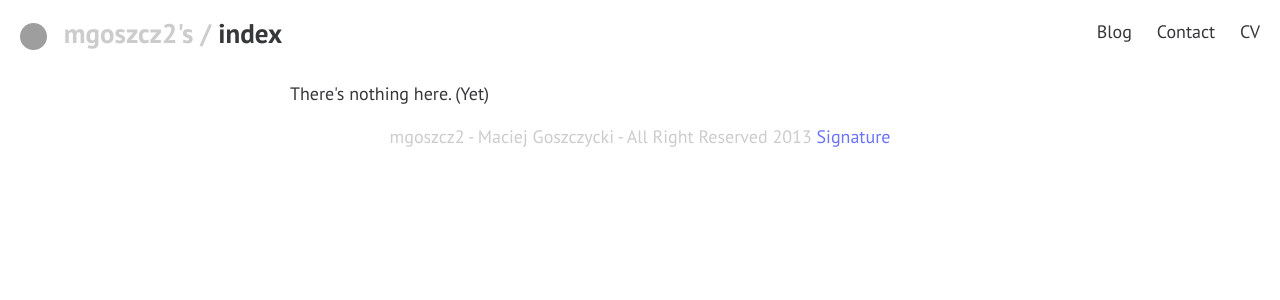
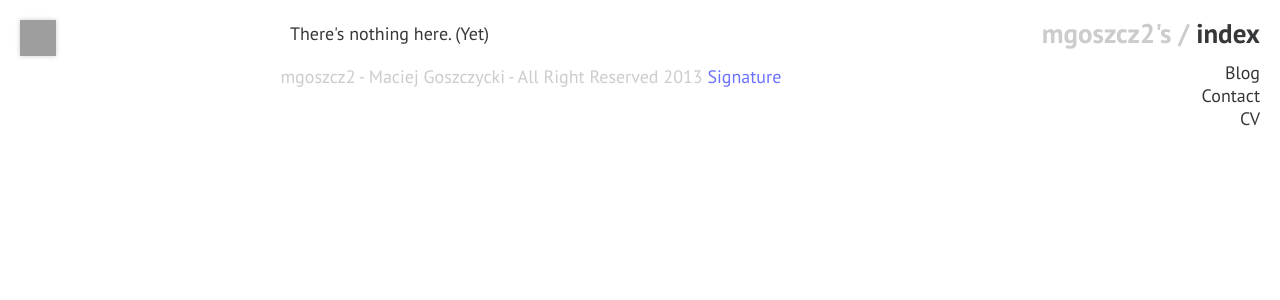
Before and after one commit to maciej-irl/maciej-irl.github.io, a Jekyll site: the page built from index.html, in a window 1280 px wide. Shown: the top 300 px of the page. Built offline with Jekyll 4.4.1, drawn with Linux system fonts in a browser that asks for light colours; Markdown is read by kramdown in place of the engine named in the settings; grey boxes are pictures that could not be loaded.

Commit message:
Revamped nav
* More comments in the css
* Js removed

```diff
--- a/_layouts/default.html
+++ b/_layouts/default.html
@@ -10,9 +10,9 @@
         <link href="http://fonts.googleapis.com/css?family=PT+Sans:400,700|PT+Serif:400,700" rel="stylesheet" type="text/css">
     </head>
     <body>
+      <a href="/"><img id="brand" src="http://www.gravatar.com/avatar/64ce0ac7d44d2076d23b21ac62214970.png"></a>
       <nav>
         <a href="/"><h1>
-          <img src="http://www.gravatar.com/avatar/64ce0ac7d44d2076d23b21ac62214970.png"></img>
           mgoszcz2's / <span>{{ page.kind }}</span>
         </h1></a>
         <div>
@@ -28,6 +28,5 @@
         mgoszcz2 - Maciej Goszczycki - All Right Reserved 2013
         <a href="https://gist.github.com/mgoszcz2/6661907">Signature</a>
       </footer>
-      <script src="/js/main.js"></script>
     </body>
 </html>
--- a/css/main.css
+++ b/css/main.css
@@ -1,10 +1,10 @@
-/* Reset all*/
+/* Reset all */
 * {
   margin: 0;
   padding: 0;
 }
 
-/* Body*/
+/* Body */
 body {
   font: 18px 'PT Sans', sans-serif;
   color: #353738;
@@ -12,13 +12,14 @@ body {
   padding: auto;
 }
 
-/* Nice spacing*/
+/* Nice spacing */
 article {
   line-height: 1.5em;
   max-width: 700px;
-  margin: 80px auto 0;
+  margin: 0 auto;
 }
 
+/* Better h1 in article */
 article h1 {
   margin: 0 0 1em;
 }
@@ -38,76 +39,96 @@ h6 {
   line-height: 1em;
 }
 
-/*Clear fix*/
+/* Image thingy */
+body > a img {
+  transition: width 0.3s;
+  -moz-transition: box-shadow 0.3s;
+  -webkit-transition: box-shadow 0.3s;
+  -o-transition: box-shadow 0.3s;
+  box-shadow: 0 0 5px #cccccc;
+  width: 2em;
+  height: 2em;
+}
+
+body > a img:hover {
+  box-shadow: 0 0 10px 1px #cccccc;
+}
+
+/* Move nav to right */
+nav {
+  float: right;
+}
+
+/* Clear fix nav */
 nav:after {
   content: "";
   display: table;
   clear: both;
 }
 
-nav {
-  position: fixed;
-  top: 0;
-  left: 0;
-  width: 100%;
-  background: #ffffff;
-  background: rgba(255, 255, 255, 0.95);
-  padding: 20px;
-  -webkit-box-sizing: border-box;
-  -moz-box-sizing: border-box;
-  box-sizing: border-box;
+/* Nav link to right too */
+nav div {
+  text-align: right;
 }
 
-nav.scrolled {
-  box-shadow: 0 -4px 20px #cccccc;
+
+/* Blog branding */
+nav h1 {
+  font-size: 1.5em;
+  color: #cccccc;
+  font-family: 'PT Sans', sans-serif;
+  margin: 0 0 0.5em;
 }
 
-/* Blog branding*/
-nav h1 {
-  font-size: 1.5em;
-  text-align: left;
-  color: #cccccc;
-  font-family: 'PT Sans', sans-serif;
-  float: left;
-  margin: 0;
-}
-
-/* The /<stuff> part*/
+/* The /<stuff> part */
 nav h1 span {
   color: #353738;
 }
 
-/* Full color on hover*/
+/* Full color on hover */
 nav h1:hover {
   color: #353738;
 }
 
-nav img {
-  width: 1em;
-  height: 1em;
-  border-radius: 50%;
-  vertical-align: middle;
-  margin-right: 10px;
+/* No underline on the branding */
+nav > a:hover {
+  text-decoration: none;
 }
 
-@media all and (max-width: 450px) {
-  nav img {
-    display: none;
-  }
-}
-
-/* Nav is on right and spaced - http://stackoverflow.com/a/8185290/1219515*/
-nav div a + a {
-  margin-left: 20px;
+/* Center image */
+body > a {
+  position: fixed;
+  top: 20px;
+  left 20px;
 }
 
 /* Nav a effects*/
 nav div a {
   color: #353738;
+  display: block;
 }
 
-nav div {
-  float: right;
+/* Move nav to the center */
+@media all and (max-width: 900px) {
+  nav {
+    float: none;
+    text-align: center;
+  }
+
+  nav div {
+    text-align: center;
+    margin-bottom: 1em;
+  }
+}
+
+/* Move image to center */
+@media all and (max-width: 400px) {
+  body > a {
+    position: static;
+    display: block;
+    text-align: center;
+    margin-bottom: 1em;
+  }
 }
 
 /* Header sizes*/
@@ -137,7 +158,7 @@ ol {
   padding-left: 2em;
 }
 
-/*General links*/
+/* Nice links */
 a {
   color: #6B72FF;
   text-decoration: none;
@@ -148,7 +169,7 @@ a:hover {
   text-decoration: underline;
 }
 
-/* No bullet, F*** IE9*/
+/* Usefull stuff */
 .nobullet,
 .nobullet li {
   list-style-type: none;
@@ -158,7 +179,7 @@ a:hover {
   text-align: center;
 }
 
-.center li, ul {
+.center li, .center ul {
   padding: 0;
   margin: 0;
 }
--- a/js/main.js
+++ /dev/null
@@ -1,8 +0,0 @@
-window.addEventListener('scroll', function(data){
-  var nav = document.getElementsByTagName('nav')[0];
-  if (document.body.scrollTop) {
-    nav.className = "scrolled";
-  } else {
-    nav.className = "";
-  }
-});
```
